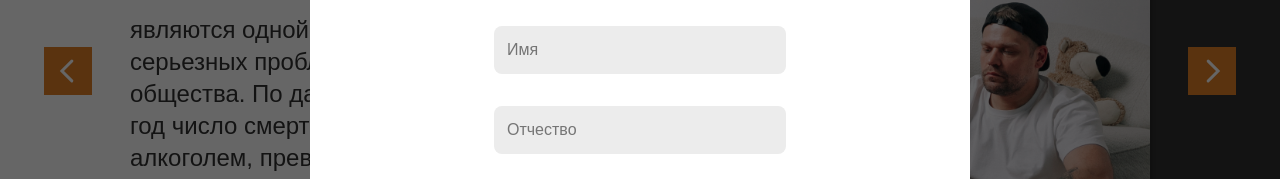
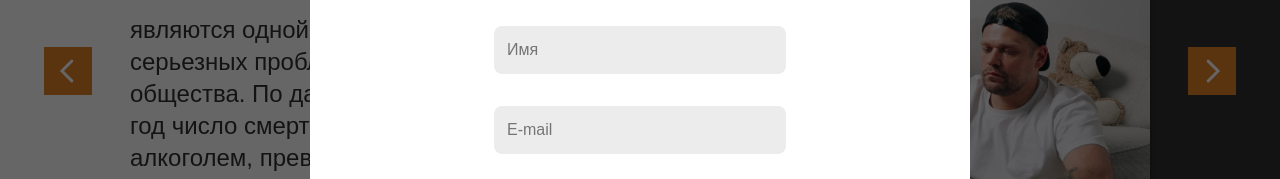
Before and after one commit to GuildOfDevelopers/diaconiafond-frontend, a React (Create React App) app: page / in a window 1280 px wide. Both pictures are taken after a click on the button "Получить помощь". Shown: the part 316-495 px from the top of the page. Built offline with nearby package versions, Linux system fonts and the light colour scheme; a web font is replaced by a local one.

Commit message:
add email to form

```diff
--- a/src/components/Popup/GetHelp/Form.jsx
+++ b/src/components/Popup/GetHelp/Form.jsx
@@ -2,27 +2,25 @@ import React from "react";
 import style from "./GetHelp.module.scss";
 import Checkbox from "./Checkbox";
 import GetHelpBtn from "../../Buttons/GetHelp/GetHelp";
-import {useForm} from "react-hook-form";
-import {fetchData} from "../../../hooks/fetchData";
+import { useForm } from "react-hook-form";
+// import {fetchData} from "../../../hooks/fetchData";
 import InputMask from "react-input-mask";
 
-const Form = ({openPopup}) => {
+const Form = ({ openPopup }) => {
   const {
     register,
-    formState: {errors, isValid},
+    formState: { errors, isValid },
     handleSubmit,
     reset,
   } = useForm({
     mode: "all",
   });
 
-  // console.log(isValid)
-
   const formRef = React.useRef(null);
 
   const [inputValue, setInputValue] = React.useState("");
   const [isShow, setIsShow] = React.useState(false);
-  const [isCheck, setIsCheck] = React.useState(false)
+  const [isCheck, setIsCheck] = React.useState(false);
 
   const onChangeInput = (e) => {
     const currentValue = e.target.value;
@@ -33,16 +31,15 @@ const Form = ({openPopup}) => {
 
   const onSubmit = () => {
     // fetchData(formRef.current)
-    openPopup()
-    reset()
+    openPopup();
+    reset();
   };
 
   const isReadyToSubmit = (e) => {
-    setIsShow(!inputValue)
+    setIsShow(!inputValue);
 
-    if (isShow || !isCheck)
-      e.preventDefault()
-  }
+    if (isShow || !isCheck) e.preventDefault();
+  };
 
   return (
     <div className={style.form}>
@@ -97,22 +94,16 @@ const Form = ({openPopup}) => {
           </div>
         </label>
         <label>
-          <span className={style.visually_hidden}>Отчество</span>
+          <span className={style.visually_hidden}>E-mail</span>
           <input
             type="text"
-            placeholder="Отчество"
-            {...register("patronymic", {
+            placeholder="E-mail"
+            {...register("Email", {
               required: "Поле обязательно для заполнения",
-              pattern: {
-                value: /^[a-zA-Zа-яА-ЯёЁ']+[a-zA-Zа-яА-ЯёЁ']?$/,
-                message: "Имя не может содержать специальные символы",
-              },
             })}
           />
           <div className={style.inputError}>
-            {errors?.patronymic && (
-              <p>{errors?.patronymic?.message || "Error"}</p>
-            )}
+            {errors?.Email && <p>{errors?.Email?.message || "Error"}</p>}
           </div>
         </label>
         <label>
@@ -145,7 +136,7 @@ const Form = ({openPopup}) => {
             onChange={onChangeInput}
             value={inputValue}
             type="tel"
-            name='telephone'
+            name="telephone"
             placeholder="Телефон"
             mask="+7(999)-999-99-99"
           />
@@ -158,7 +149,11 @@ const Form = ({openPopup}) => {
           label="Согласие на&nbsp;обработку персональных данных"
           url="https://diaconiafond.ru/personal-data-usage-terms/"
         />
-        <GetHelpBtn fn={isReadyToSubmit} label='Получить помощь' disabled={!isValid}/>
+        <GetHelpBtn
+          fn={isReadyToSubmit}
+          label="Получить помощь"
+          disabled={!isValid}
+        />
       </form>
     </div>
   );
```
